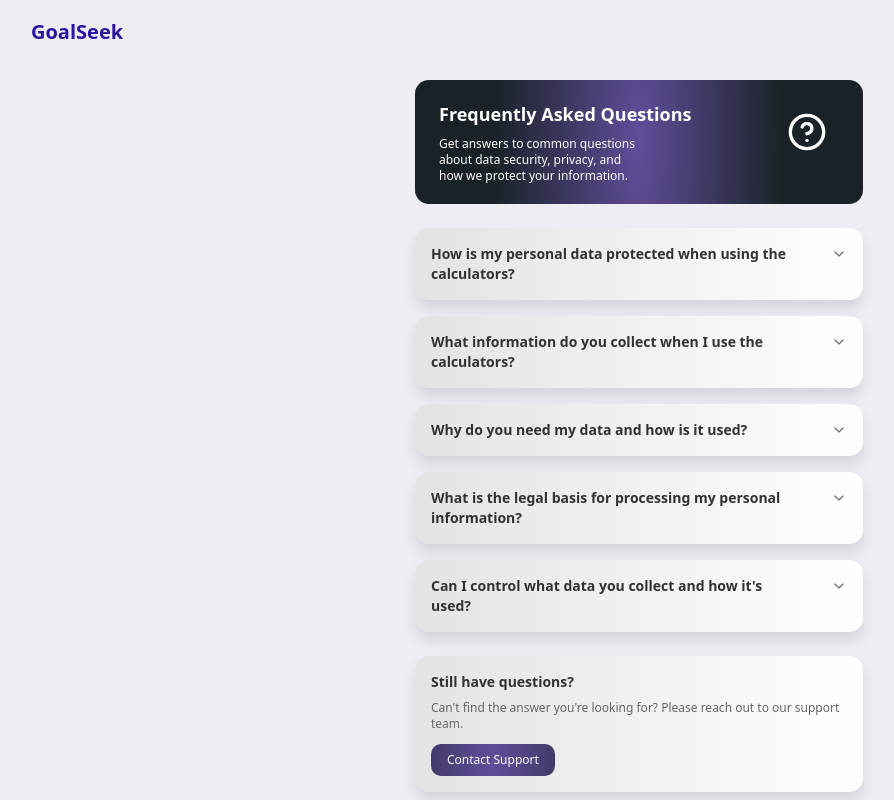
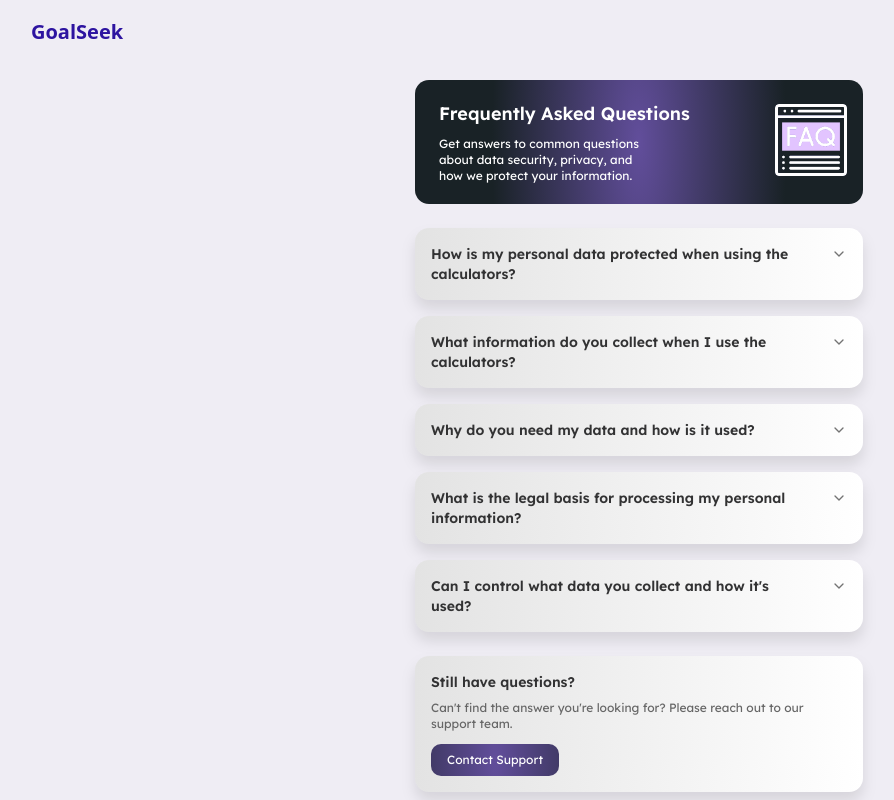
Before and after one commit to SerDunk/faq, a Next.js app: page / in a window 1280 px wide. Shown: the top 800 px of the page, without its empty margins (1-895 px from the left). Built offline with nearby package versions, Linux system fonts and the light colour scheme.

Commit message:
Font changes with icon change

```diff
--- a/src/app/globals.css
+++ b/src/app/globals.css
@@ -2,6 +2,10 @@
 @import "tw-animate-css";
 
 @custom-variant dark (&:is(.dark *));
+
+@theme {
+  --font-lexend: var(--font-lexend);
+}
 
 @theme inline {
   --color-background: var(--background);
--- a/src/app/layout.js
+++ b/src/app/layout.js
@@ -3,8 +3,8 @@ import "./globals.css";
 import { lexend } from "../../public/fonts";
 
 export const metadata = {
-  title: "Financial Calculators",
-  description: "Interactive financial calculators for your planning needs",
+  title: "Frequently Asked Questions",
+  description: "FAQ for our users and customers",
 };
 
 export default function RootLayout({ children }) {
--- a/src/app/page.js
+++ b/src/app/page.js
@@ -4,6 +4,7 @@ import {
   AccordionItem,
   AccordionTrigger,
 } from "@/components/ui/accordion";
+import Image from "next/image";
 
 const faqData = [
   {
@@ -51,42 +52,16 @@ export default function FAQ() {
           }}
         >
           {/* Top-right FAQ Icon */}
-          <div className="absolute top-3 right-4 w-20 h-20">
-            <div className="w-full h-full flex items-center justify-center">
-              <svg
-                width="40"
-                height="40"
-                viewBox="0 0 24 24"
-                fill="none"
-                xmlns="http://www.w3.org/2000/svg"
-                className="text-white"
-              >
-                <circle
-                  cx="12"
-                  cy="12"
-                  r="10"
-                  stroke="currentColor"
-                  strokeWidth="2"
-                />
-                <path
-                  d="M9.09 9a3 3 0 0 1 5.83 1c0 2-3 3-3 3"
-                  stroke="currentColor"
-                  strokeWidth="2"
-                  strokeLinecap="round"
-                  strokeLinejoin="round"
-                />
-                <path
-                  d="M12 17h.01"
-                  stroke="currentColor"
-                  strokeWidth="2"
-                  strokeLinecap="round"
-                  strokeLinejoin="round"
-                />
-              </svg>
-            </div>
+          <div className="absolute top-6 right-4 w-18 h-18">
+            <Image
+              src="/faq.png"
+              alt="FAQ Icon"
+              fill
+              className="object-contain"
+              priority
+            />
           </div>
-
-          <h1 className="text-lg font-semibold mb-2 z-10 relative">
+          <h1 className="text-lg font-lexend font-semibold mb-2 z-10 relative">
             Frequently Asked Questions
           </h1>
           <p className="text-xs text-white z-10 w-50 relative">
```
Also changed, not shown: public/faq.png (added).
